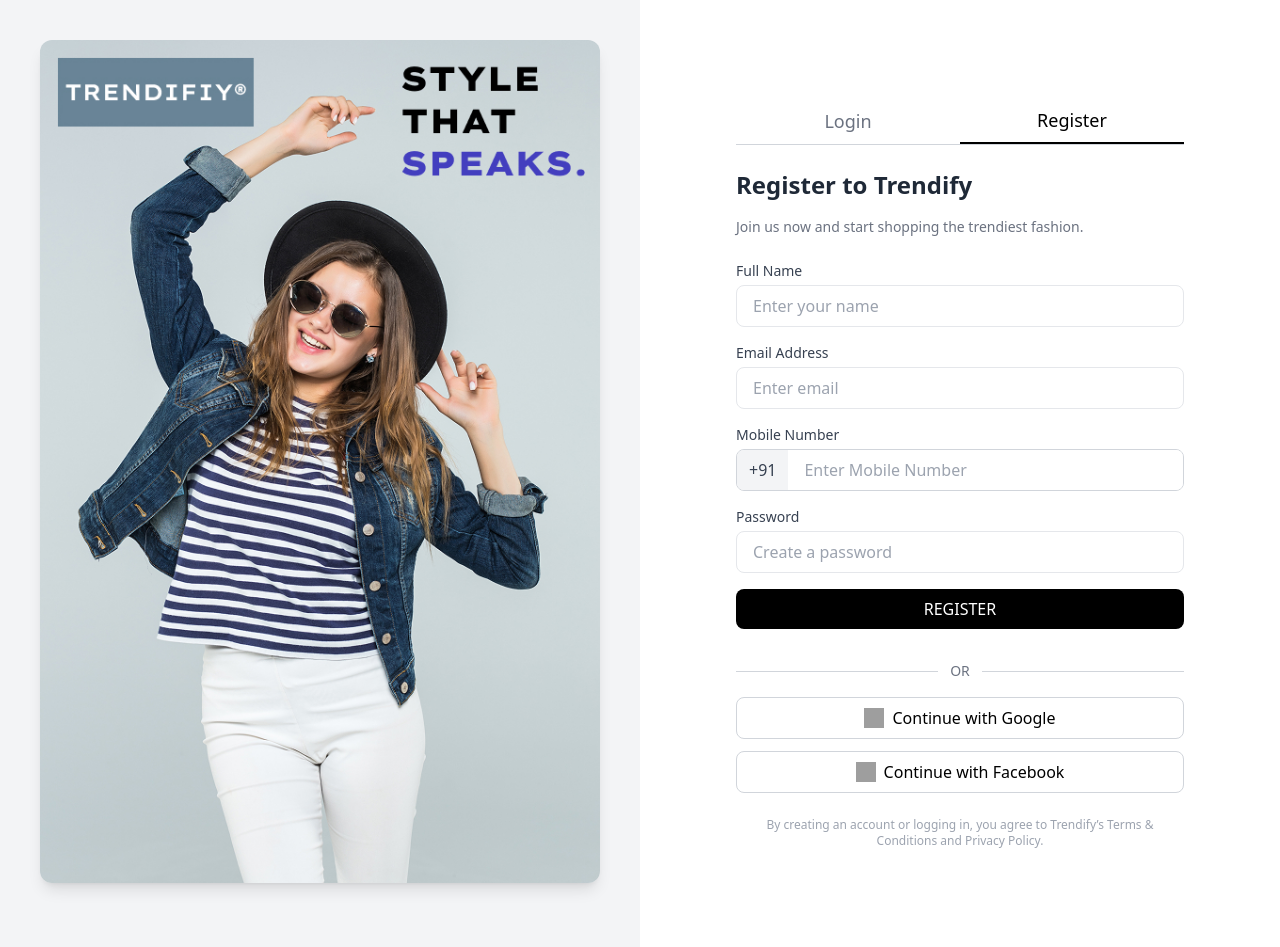
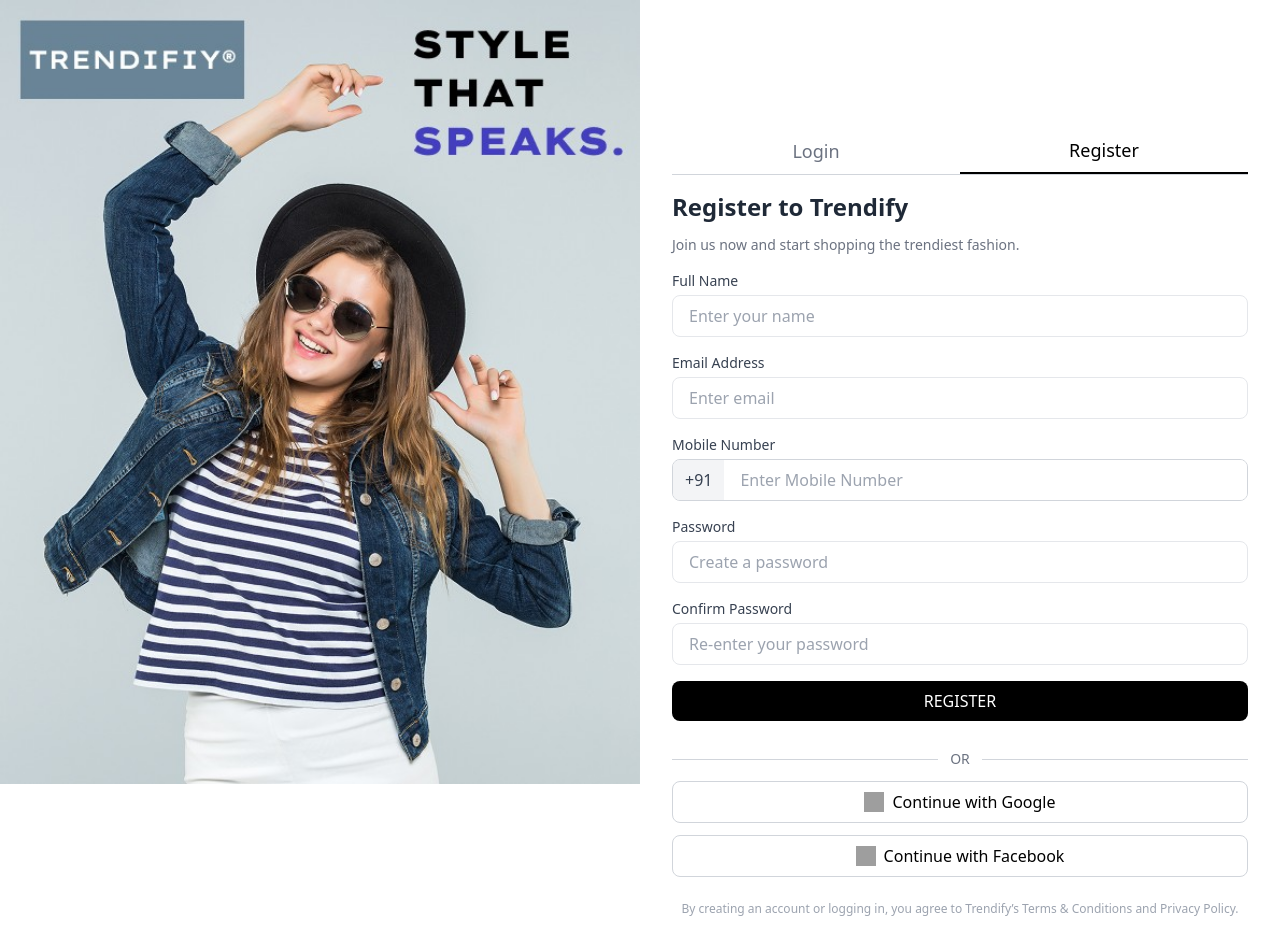
Before and after one commit to Mukulkms/trendifiy, a React (Create React App) app in the folder frontend/: page / in a window 1280 px wide. Both pictures are taken after a click on the button "Register". After the commit the page ends 917 px from the top, so only its background shows below. Built offline with nearby package versions, Linux system fonts and the light colour scheme; grey boxes are pictures that could not be loaded.

Commit message:
ui fixed and confirm password filed added in register tab

```diff
--- a/frontend/src/components/register.jsx
+++ b/frontend/src/components/register.jsx
@@ -6,11 +6,12 @@ export default function RegisterForm() {
   const [email, setEmail] = useState("");
   const [mobileNumber, setMobileNumber] = useState("");
   const [password, setPassword] = useState("");
+  const [confirmPassword, setConfirmPassword] = useState("");
   const [error, setError] = useState("");
   const navigate = useNavigate();
 
   const validateForm = () => {
-    if (!fullName || !email || !mobileNumber || !password) {
+    if (!fullName || !email || !mobileNumber || !password || !confirmPassword) {
       setError("All fields are required.");
       return false;
     }
@@ -35,13 +36,17 @@ export default function RegisterForm() {
       return false;
     }
 
+    if (password !== confirmPassword) {
+      setError("Passwords do not match.");
+      return false;
+    }
+
     setError("");
     return true;
   };
 
   const handleRegister = async (e) => {
     e.preventDefault();
-
     if (!validateForm()) return;
 
     const payload = {
@@ -51,8 +56,6 @@ export default function RegisterForm() {
       password,
     };
 
-    console.log("📤 Sending payload to backend:", payload);
-
     try {
       const res = await fetch("http://localhost:5000/api/auth/register", {
         method: "POST",
@@ -61,7 +64,6 @@ export default function RegisterForm() {
       });
 
       const data = await res.json();
-        console.log("📬 Backend responded with:", data);
 
       if (!res.ok || data.error) {
         setError(data.error || data.message || "Registration failed.");
@@ -70,7 +72,6 @@ export default function RegisterForm() {
 
       alert("🎉 Registration successful!");
 
-        // ✅ Attempt OTP send
       const otpRes = await fetch("http://localhost:5000/api/auth/send-otp", {
         method: "POST",
         headers: { "Content-Type": "application/json" },
@@ -78,7 +79,6 @@ export default function RegisterForm() {
       });
 
       const otpData = await otpRes.json();
-        console.log("📲 OTP Sent Response:", otpData);
 
       if (!otpRes.ok || !otpData.success) {
         setError(otpData.message || "OTP sending failed. Please try logging in.");
@@ -87,12 +87,10 @@ export default function RegisterForm() {
 
       alert("✅ OTP sent to your mobile. Proceeding to verification...");
       navigate("/verify-otp", { state: { mobileNumber } });
-
     } catch (err) {
       console.error("❌ Error in registration:", err);
       setError("Something went wrong. Please try again later.");
     }
-
   };
 
   return (
@@ -144,6 +142,18 @@ export default function RegisterForm() {
         />
       </div>
 
+      {/* ✅ Confirm Password Field */}
+      <div className="mb-4">
+        <label className="block text-sm font-medium text-gray-700 mb-1">Confirm Password</label>
+        <input
+          type="password"
+          placeholder="Re-enter your password"
+          className="w-full px-4 py-2 border rounded-lg outline-none"
+          value={confirmPassword}
+          onChange={(e) => setConfirmPassword(e.target.value)}
+        />
+      </div>
+
       {error && <p className="text-red-500 text-sm mb-4">{error}</p>}
 
       <button
--- a/frontend/src/pages/login.jsx
+++ b/frontend/src/pages/login.jsx
@@ -151,18 +151,20 @@ export default function LoginPage() {
   };
 
   return (
-    <div className="min-h-screen flex">
-      <div className="hidden md:flex w-1/2 bg-gray-100 items-center justify-center p-10">
+    <div className="min-h-screen flex flex-col md:flex-row">
+      <div className=" md:flex w-1/2 h-full">
         <img
           src={loginhero}
           alt="Trendify Banner"
-          className="mb-6 rounded-xl shadow-lg"
+          className="w-full h-1/2 object-cover "
         />
       </div>
 
-      <div className="flex flex-col justify-center items-center w-full md:w-1/2 px-6 md:px-20">
-        <div className="w-full max-w-md">
-          <div className="flex justify-between mb-6 border-b border-gray-300">
+      <div className="flex flex-col lg:mt-32 md:mt-20 items-center w-full md:w-1/2 px-6 py-10 md:py-0">
+        {" "}
+        {/* Adjusted padding */}
+        <div className="w-full max-w-xl">
+          <div className="flex justify-between mb-4 border-b border-gray-300">
             <button
               onClick={() => {
                 setIsLogin(true);
@@ -193,10 +195,10 @@ export default function LoginPage() {
             </button>
           </div>
 
-          <h2 className="text-2xl font-semibold text-gray-800 mb-4">
+          <h2 className="text-2xl font-semibold text-gray-800 mb-3">
             {isLogin ? "Login" : "Register"} to Trendify
           </h2>
-          <p className="text-sm text-gray-500 mb-6">
+          <p className="text-sm text-gray-500 mb-4">
             {isLogin
               ? "Welcome back! Please login to continue."
               : "Join us now and start shopping the trendiest fashion."}
@@ -222,11 +224,11 @@ export default function LoginPage() {
                 </div>
               </div>
 
-              {error && <p className="text-red-500 text-sm mb-4">{error}</p>}
+              {error && <p className="text-red-500 text-sm mb-3">{error}</p>}
 
               <button
                 onClick={handleLogin}
-                className="w-full bg-black text-white py-2 rounded-lg hover:bg-gray-800 transition mb-4"
+                className="w-full bg-black text-white py-2 rounded-lg hover:bg-gray-800 transition mb-3"
                 disabled={isLoading}
               >
                 {isLoading ? "Loading..." : "CONTINUE"}
@@ -261,7 +263,7 @@ export default function LoginPage() {
             <RegisterForm />
           )}
 
-          <div className="flex items-center justify-between my-4">
+          <div className="flex items-center justify-between my-3">
             <span className="h-px w-full bg-gray-300"></span>
             <span className="text-gray-500 px-3 text-sm">OR</span>
             <span className="h-px w-full bg-gray-300"></span>
@@ -281,7 +283,8 @@ export default function LoginPage() {
               />
               Continue with Google
             </button>
-            <button type="button"
+            <button
+              type="button"
               onClick={() => {
                 window.open("http://localhost:5000/auth/facebook", "_self");
               }}
```
Also changed, not shown: frontend/src/assets/images/loginbanner.jpg, 1 other file (tests, documents, lock files or other folders). Lines whose indentation alone changed are shown as unchanged.
